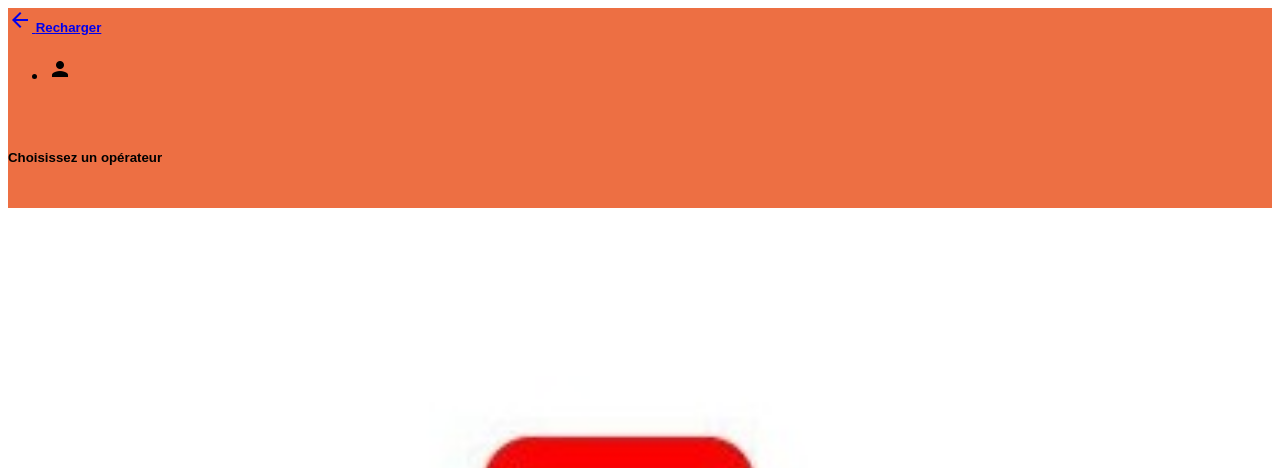
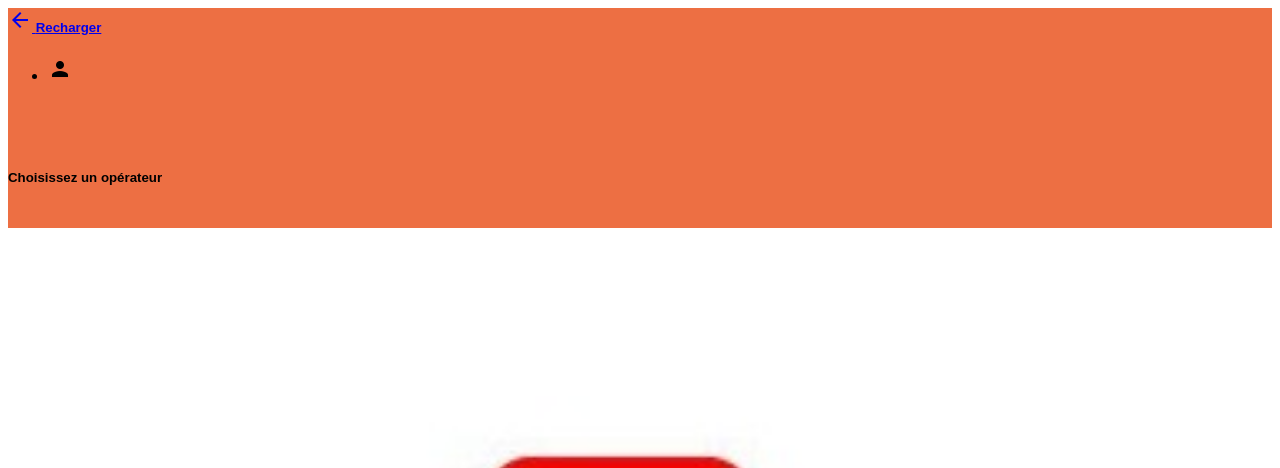
Before and after one commit to digitale-sense/mobile.yetupay, a PHP site: page /page/recharge.php in a window 1280 px wide. Shown: the top 468 px of the page. Run offline with PHP 8.4, Linux system fonts and the light colour scheme.

Commit message:
Somes fixes

```diff
--- a/view/asset/css/style.css
+++ b/view/asset/css/style.css
@@ -30,7 +30,7 @@
     background-color: #ED6F43 !important;
 }
 header{
-    height: 200px;
+    height: 220px;
 }
 #bala-card,
 .back-top {
```
